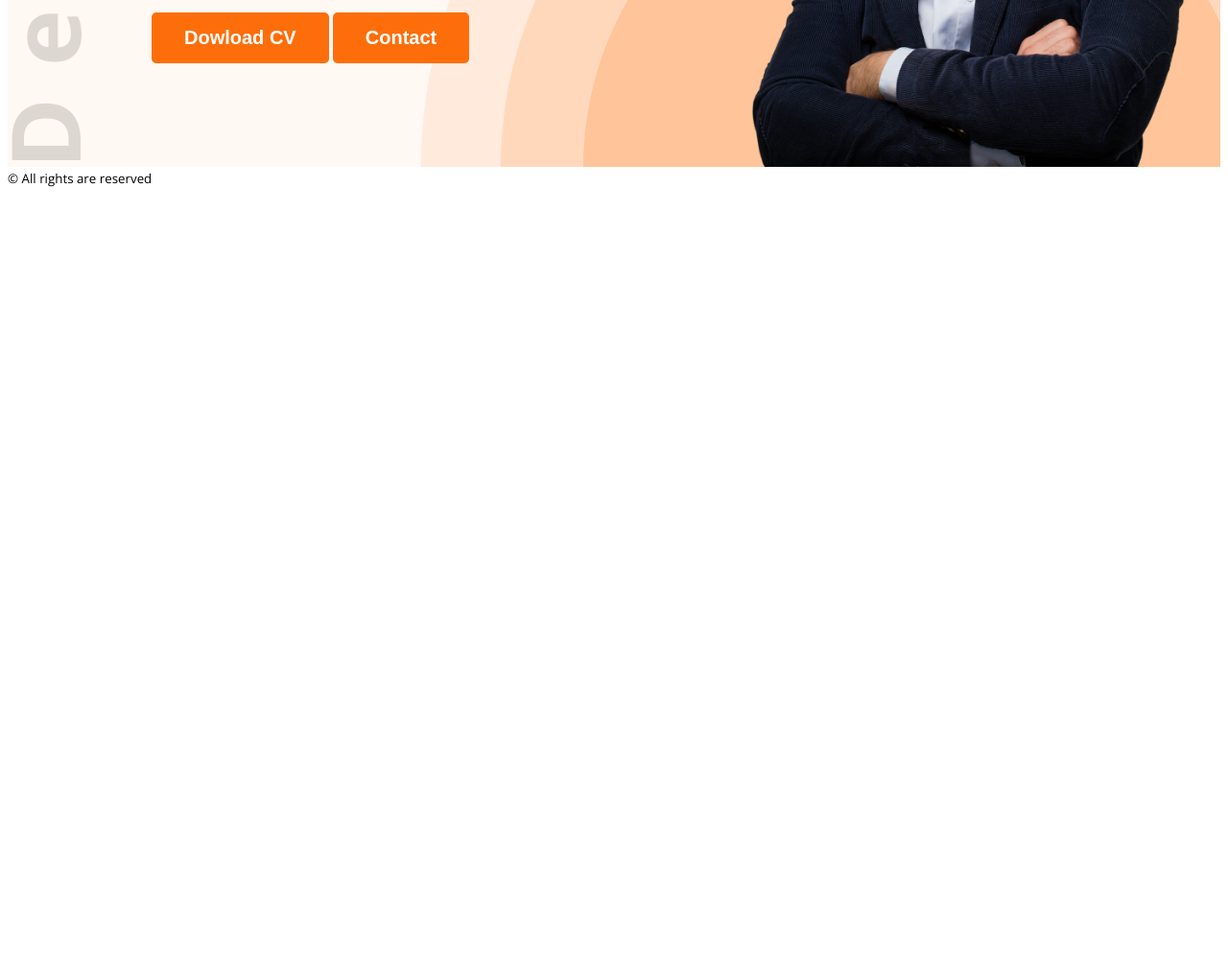
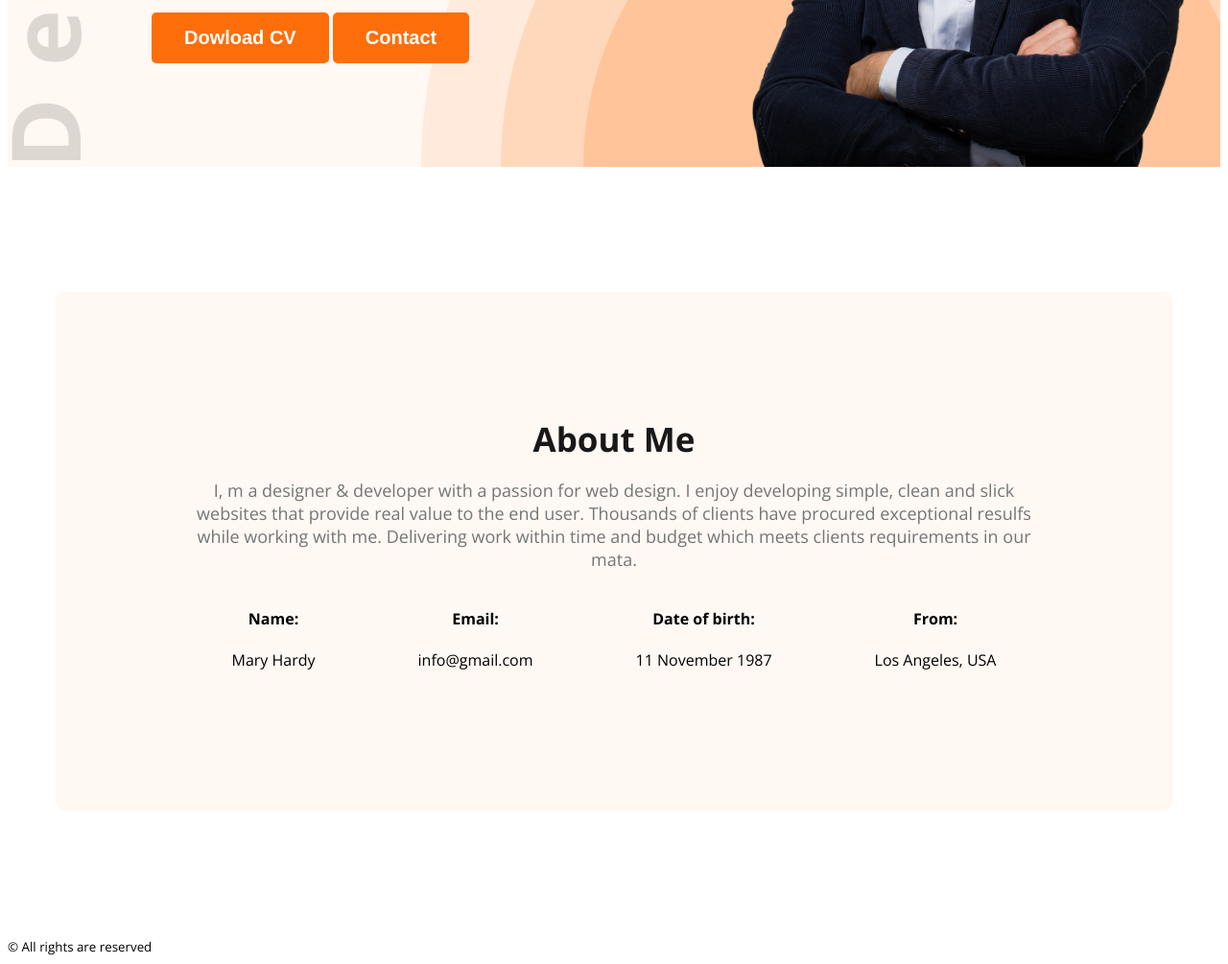
Before and after one commit to SuronjoyRoy/my-portfolio-website, a plain HTML site: page index.html in a window 1280 px wide. Shown: the part 604-1609 px from the top of the page at 96% size. Before the commit the page ends 808 px from the top, so only its background shows below. Drawn offline with nearby package versions, Linux system fonts and the light colour scheme.

Commit message:
about section finished

```diff
--- a/css/style.css
+++ b/css/style.css
@@ -67,3 +67,31 @@ header {
     margin-top: 7px;
     margin-bottom: 22px;
 }
+/* About section css styles */
+section.about-area {
+    background: #FFF8F3;
+    padding: 130px;
+    border-radius: 10px;
+    margin: 130px 50px;
+}
+
+.about-title {
+    color: #181818;
+    text-align: center;
+    font-size: 35px;
+    font-weight: 700;
+}
+
+p.about-sub-des {
+    color: #757575;
+    font-size: 18px;
+    text-align: center;
+}
+.about-info-boxes {
+    display: flex;
+    justify-content: space-around;
+}
+
+.about-info {
+    text-align: center;
+}
--- a/index.html
+++ b/index.html
@@ -32,7 +32,32 @@
         </div>
     </header>
     <main>
+        <!-- About Section Start -->
+        <section class="about-area">
+            <div class="about-title">About Me</div>
+            <p class="about-sub-des">I, m a designer & developer with a passion for web design. I enjoy developing simple, clean and slick websites that provide real value to the end user. Thousands of clients have procured exceptional resulfs while working with me. Delivering work within time and budget which meets clients requirements in our mata.</p>
 
+            <div class="about-info-boxes">
+                <!-- .about-info*4>h4.info-title+p.info-description -->
+                <div class="about-info">
+                    <h4 class="info-tile">Name:</h4>
+                    <p class="info-description">Mary Hardy</p>
+                </div>
+                <div class="about-info">
+                    <h4 class="info-tile">Email:</h4>
+                    <p class="info-description">info@gmail.com</p>
+                </div>
+                <div class="about-info">
+                    <h4 class="info-tile">Date of birth:</h4>
+                    <p class="info-description">11 November 1987</p>
+                </div>
+                <div class="about-info">
+                    <h4 class="info-tile">From:</h4>
+                    <p class="info-description">Los Angeles, USA</p>
+                </div>
+            </div>
+        </section>
+        <!-- End of About Section -->
     </main>
     <footer>
         <small>&copy; All rights are reserved</small>
```
